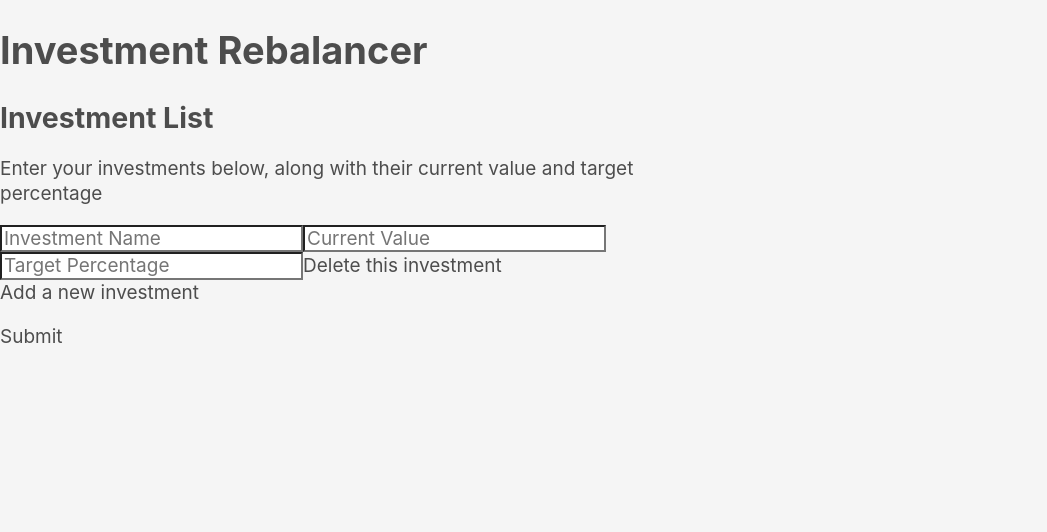
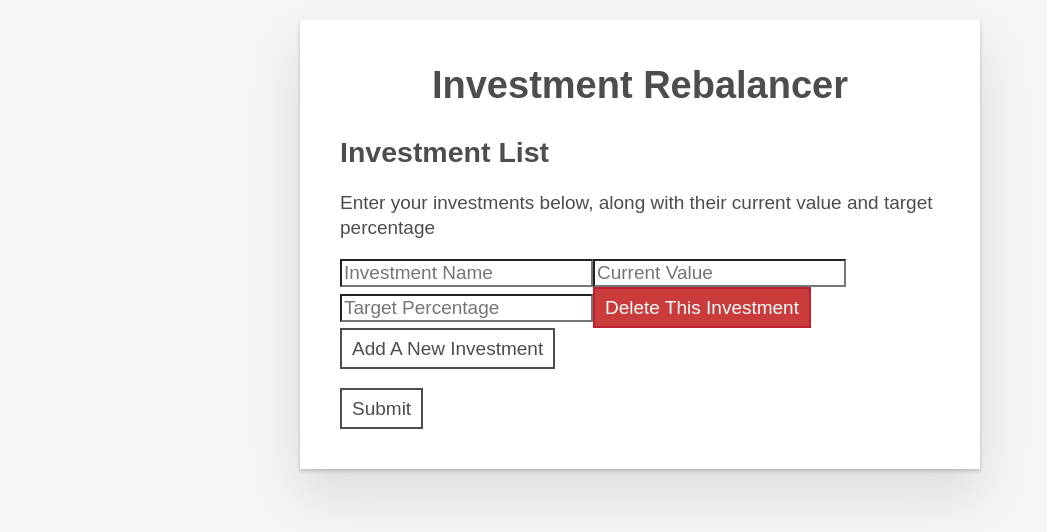
Before and after one commit to charlieterle/financial-tools, a React (Create React App) app: page / in a window 1280 px wide. Shown: the top 532 px of the page, without its empty margins (0-1047 px from the left). Built offline with nearby package versions, Linux system fonts and the light colour scheme.

Commit message:
Add some simple CSS to make app pretty. More needed still

```diff
--- a/src/components/Investment.js
+++ b/src/components/Investment.js
@@ -36,7 +36,7 @@ export default function Investment(props) {
         <li>
             {inputs}
             <button
-                className='button deleteinvestment'
+                className='button delete-button'
                 onClick={() => props.deleteInvestment(props.id)}>
                 Delete this investment
             </button>
--- a/src/index.css
+++ b/src/index.css
@@ -72,16 +72,61 @@ body {
 /*END RESETS*/
 /* GLOBAL STYLES */
 
-body {
-  margin: 0;
-  font-family: -apple-system, BlinkMacSystemFont, 'Segoe UI', 'Roboto', 'Oxygen',
-    'Ubuntu', 'Cantarell', 'Fira Sans', 'Droid Sans', 'Helvetica Neue',
-    sans-serif;
-  -webkit-font-smoothing: antialiased;
-  -moz-osx-font-smoothing: grayscale;
+.button {
+  padding: 0.8rem 1rem 0.7rem;
+  border: 0.2rem solid #4d4d4d;
+  cursor: pointer;
+  text-transform: capitalize;
 }
 
-code {
-  font-family: source-code-pro, Menlo, Monaco, Consolas, 'Courier New',
-    monospace;
+.delete-button {
+  color: #fff;
+  background-color: #ca3c3c;
+  border-color: #bd2130;
 }
+
+
+/* END GLOBAL STYLES */
+.rebalanceapp {
+  background: #fff;
+  margin: 2rem 0 4rem 0;
+  padding: 1rem;
+  position: relative;
+  box-shadow:
+    0 2px 4px 0 rgba(0, 0, 0, 0.2),
+    0 2.5rem 5rem 0 rgba(0, 0, 0, 0.1);
+}
+@media screen and (min-width: 550px) {
+  .rebalanceapp {
+    padding: 4rem;
+  }
+}
+.rebalanceapp > * {
+  max-width: 100rem;
+  margin-left: auto;
+  margin-right: auto;
+}
+.rebalanceapp > form {
+  max-width: 100%;
+}
+.rebalanceapp > h1 {
+  display: block;
+  max-width: 100%;
+  text-align: center;
+  margin: 0;
+  margin-bottom: 1rem;
+}
+
+[class*="__lg"] {
+  display: inline-block;
+  width: 100%;
+  font-size: 1.9rem;
+}
+[class*="__lg"]:not(:last-child) {
+  margin-bottom: 1rem;
+}
+@media screen and (min-width: 620px) {
+  [class*="__lg"] {
+    font-size: 2.4rem;
+  }
+}
```
